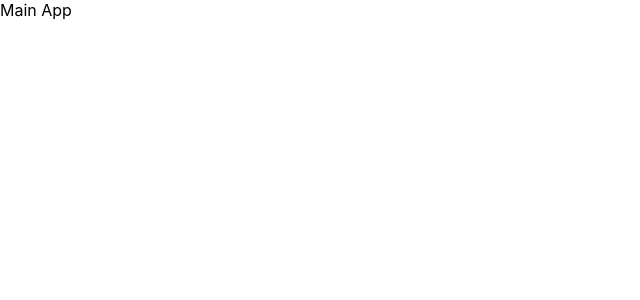
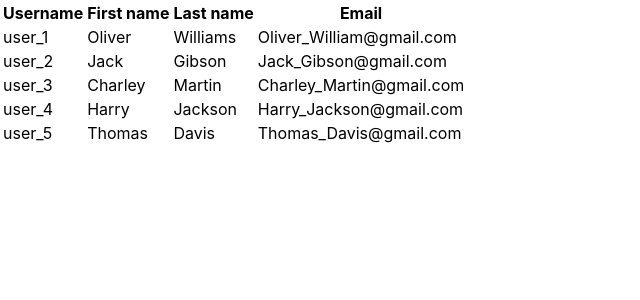
Before and after one commit to Shorokhov-A/repo-todo-tasks-new, a React (Create React App) app in the folder frontend/: page / in a window 1280 px wide. Shown: the top 300 px of the page, without its empty margins (0-640 px from the left). Built offline with nearby package versions, Linux system fonts and the light colour scheme.

Commit message:
added componentDidMount() and this.setState() methods to App.js

```diff
--- a/frontend/src/App.js
+++ b/frontend/src/App.js
@@ -1,6 +1,7 @@
 import React from "react";
 import logo from './logo.svg';
 import './App.css';
+import UserList from "./components/User.js";
 
 class App extends React.Component {
   constructor(props) {
@@ -9,10 +10,51 @@ class App extends React.Component {
       'users': []
     }
   }
+
+  componentDidMount() {
+    const users = [
+      {
+        'username': 'user_1',
+        'first_name': 'Oliver',
+        'last_name': 'Williams',
+        'email': 'Oliver_William@gmail.com',
+      },
+      {
+        'username': 'user_2',
+        'first_name': 'Jack',
+        'last_name': 'Gibson',
+        'email': 'Jack_Gibson@gmail.com',
+      },
+      {
+        'username': 'user_3',
+        'first_name': 'Charley',
+        'last_name': 'Martin',
+        'email': 'Charley_Martin@gmail.com',
+      },
+      {
+        'username': 'user_4',
+        'first_name': 'Harry',
+        'last_name': 'Jackson',
+        'email': 'Harry_Jackson@gmail.com',
+      },
+      {
+        'username': 'user_5',
+        'first_name': 'Thomas',
+        'last_name': 'Davis',
+        'email': 'Thomas_Davis@gmail.com',
+      },
+    ]
+    this.setState(
+        {
+          'users': users
+        }
+    )
+  }
+
   render() {
     return (
         <div>
-          Main App
+          <UserList users={this.state.users} />
         </div>
     )
   }
```
